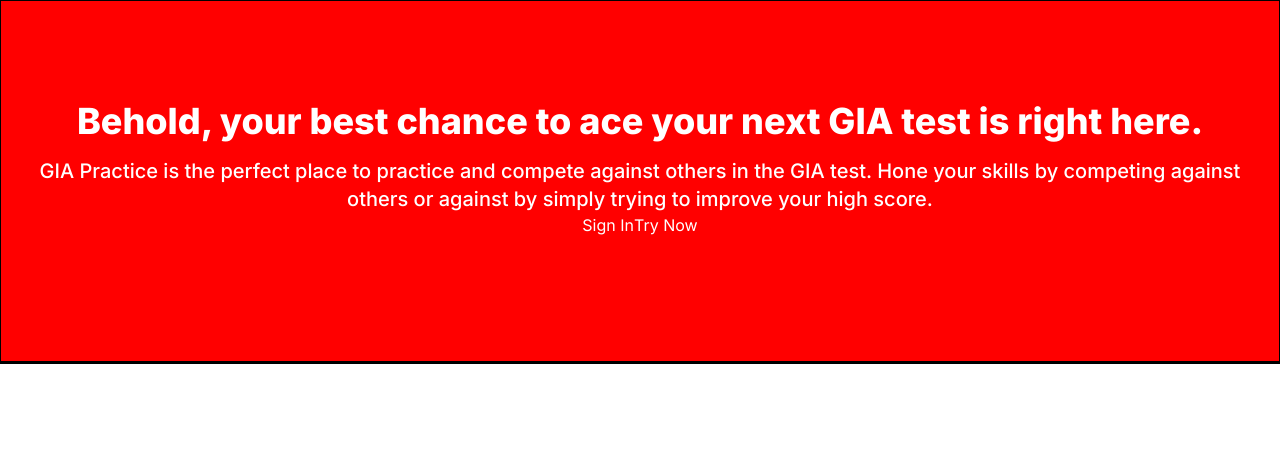
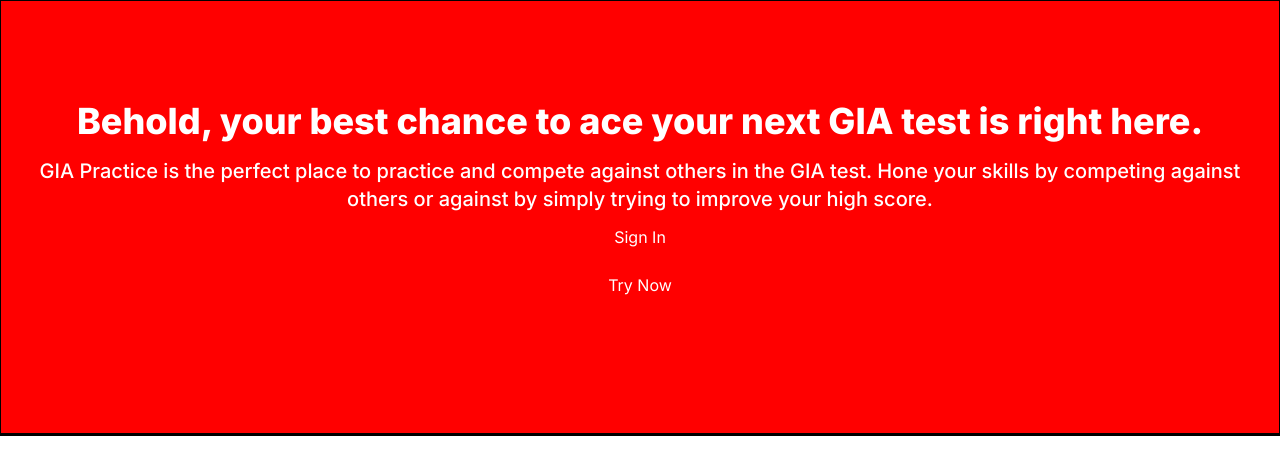
Before and after one commit to FabianTauriello/gia-trainer, a React (Vite) app: page / in a window 1280 px wide. Shown: the top 474 px of the page. Built offline with nearby package versions, Linux system fonts and the light colour scheme.

Commit message:
added font awesome

```diff
--- a/index.html
+++ b/index.html
@@ -11,6 +11,7 @@
     />
     <meta name="viewport" content="width=device-width, initial-scale=1.0" />
     <title>Vite + React + TS</title>
+    <script src="https://kit.fontawesome.com/f8c07ccf1e.js" crossorigin="anonymous"></script>
   </head>
   <body>
     <div id="root"></div>
--- a/src/components/Btn1.tsx
+++ b/src/components/Btn1.tsx
@@ -1,6 +1,18 @@
 // TODO rename after
-const Btn1: React.FC<{ text: string; handleClick: () => void }> = ({ text, handleClick }) => {
-  return <button>{text}</button>;
+const Btn1: React.FC<{ type: "primary" | "secondary"; text: string; handleClick: () => void; iconClasses: string }> = ({
+  type,
+  text,
+  handleClick,
+  iconClasses = "",
+}) => {
+  return (
+    <div className="p-3 rounded">
+      <a>
+        <span>{text}</span>
+        {iconClasses !== "" && <i className={iconClasses} />}
+      </a>
+    </div>
+  );
 };
 
 export default Btn1;
--- a/src/index.css
+++ b/src/index.css
@@ -23,3 +23,7 @@ section {
 .gutter-lg {
   @apply my-4;
 }
+
+.btn-icon {
+  margin-left: 8px;
+}
--- a/src/pages/Landing.tsx
+++ b/src/pages/Landing.tsx
@@ -24,7 +24,7 @@ const Home = () => {
               <Btn1 text="Try Now" handleClick={() => {}} />
             </div>
           </section>
-          <section>{/* TODO description about the what the app is about/offers */}</section>
+          <section>{/* TODO description about the what the app is about/offers and maybe a bio about me */}</section>
         </main>
       </div>
     </>
--- a/tailwind.config.cjs
+++ b/tailwind.config.cjs
@@ -10,6 +10,7 @@ module.exports = {
       opal: "#F15946",
       yellow: "#F9C22E",
       blue: "#53B3CB",
+      black: "#000000",
       white: "#FFFFFF",
     },
     extend: {},
```
Also changed, not shown: 1 other file (tests, documents, lock files or other folders).
